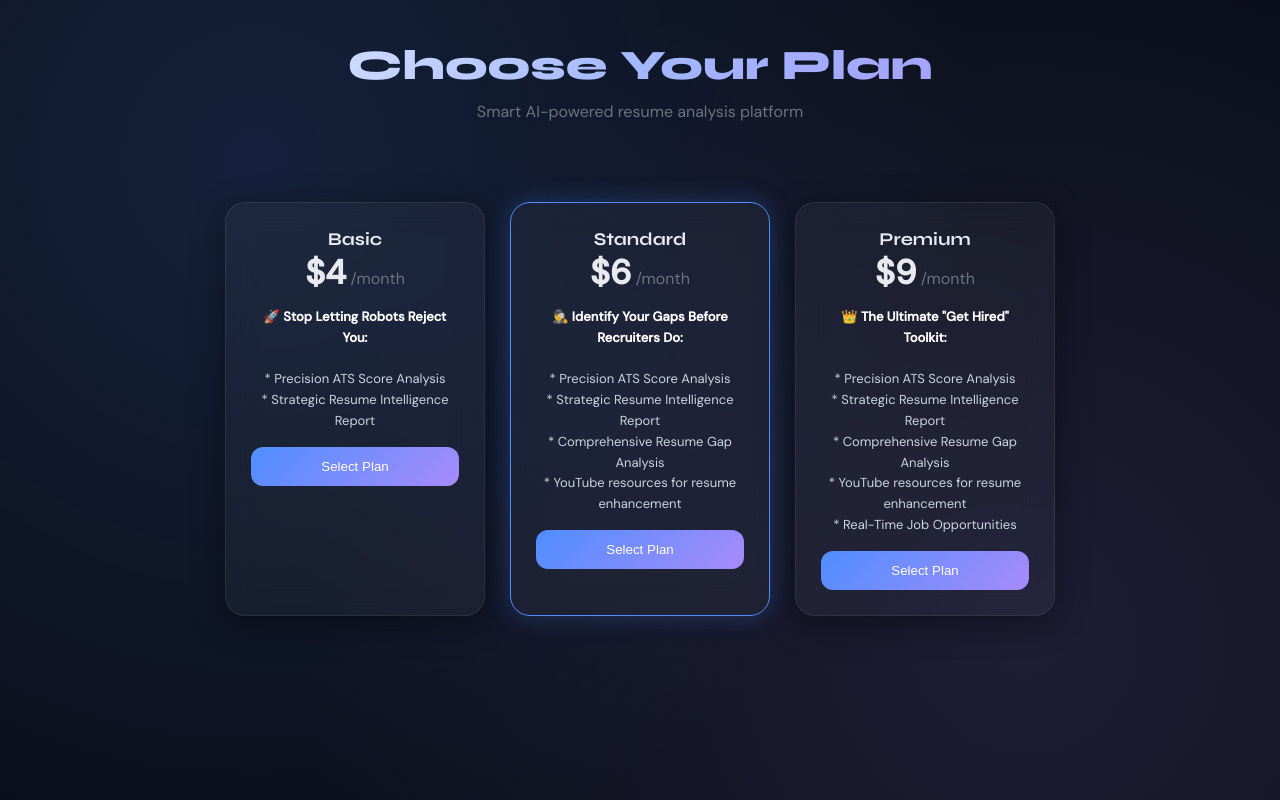
After one commit to SayliThukral/GenerativeAI-Agent-based-job-recommendation-system, a FastAPI app: page /pricing in a window 1280 px wide. The commit adds this page. Run offline with FastAPI, Linux system fonts and the light colour scheme.

Commit message:
Add pricing page and related styles; enhance dashboard and about page layouts; implement session management in main app

```diff
--- /dev/null
+++ b/Frontend/static/pricing.css
@@ -0,0 +1,189 @@
+:root {
+  --bg: #0b0f1a;
+  --surface: rgba(255,255,255,0.04);
+  --surface-hover: rgba(255,255,255,0.07);
+  --border: rgba(255,255,255,0.08);
+  --accent: #4f8eff;
+  --accent2: #a78bfa;
+  --accent3: #34d399;
+  --danger: #f87171;
+  --text: #e8eaf0;
+  --muted: #6b7280;
+  --card-shadow: 0 8px 32px rgba(0,0,0,0.4);
+}
+
+* {
+  margin: 0;
+  padding: 0;
+  box-sizing: border-box;
+}
+
+body {
+  font-family: 'DM Sans', sans-serif;
+  background: var(--bg);
+  color: var(--text);
+}
+
+/* BACKGROUND */
+body::before {
+  content:'';
+  position:fixed;
+  inset:0;
+  background:
+    radial-gradient(circle at 20% 20%, rgba(79,142,255,.15), transparent 60%),
+    radial-gradient(circle at 80% 80%, rgba(167,139,250,.12), transparent 60%);
+  z-index:0;
+}
+
+/* NAVIGATION WALA HISSA */
+.top-nav {
+  display: flex;
+  justify-content: space-between;
+  align-items: center;
+  max-width: 800px;
+  margin: 0 auto; /* Center karne ke liye */
+  padding: 40px 20px 0;
+  position: relative;
+  z-index: 10;
+}
+
+.back-link {
+  color: var(--muted);
+  text-decoration: none;
+  font-size: 14px;
+  transition: color 0.2s;
+}
+
+.back-link:hover {
+  color: var(--accent);
+}
+
+.pricing-link {
+  color: var(--accent2);
+  text-decoration: none;
+  font-weight: 600;
+  font-size: 14px;
+  transition: color 0.2s, text-shadow 0.2s;
+}
+
+.pricing-link:hover {
+  color: #fff;
+  text-shadow: 0 0 10px rgba(167,139,250,0.5);
+}
+
+/* HERO */
+.hero {
+  text-align:center;
+  padding:40px 20px 40px;
+  position:relative;
+  z-index:2;
+}
+
+.hero h1 {
+  font-family:'Syne',sans-serif;
+  font-size:42px;
+  font-weight:800;
+  background:linear-gradient(135deg,#fff,#a3b8ff,#a78bfa);
+  -webkit-background-clip:text;
+  -webkit-text-fill-color:transparent;
+}
+
+.hero p {
+  color:var(--muted);
+  margin-top:10px;
+}
+
+/* CARDS */
+.cards-wrapper {
+  display:flex;
+  justify-content:center;
+  gap:25px;
+  padding:40px;
+  flex-wrap:wrap;
+  position:relative;
+  z-index:2;
+}
+
+.card {
+  background:var(--surface);
+  border:1px solid var(--border);
+  backdrop-filter: blur(16px);
+  padding:25px;
+  width:260px;
+  border-radius:20px;
+  text-align:center;
+  box-shadow:var(--card-shadow);
+  transition:0.3s;
+}
+
+.card:hover {
+  transform:translateY(-5px);
+  background:var(--surface-hover);
+}
+
+.plan-title {
+  font-family:'Syne',sans-serif;
+  font-weight:700;
+  font-size:18px;
+}
+
+.price-amount {
+  font-size:34px;
+  font-weight:800;
+}
+
+.price-period {
+  color:var(--muted);
+}
+
+/* DESCRIPTION */
+.desc {
+  font-size:13px;
+  color:#cbd5e1;
+  margin-top:12px;
+  line-height:1.6;
+}
+
+.desc b {
+  color:white;
+}
+
+/* BUTTON */
+.btn {
+  background:linear-gradient(135deg,var(--accent),var(--accent2));
+  border:none;
+  color:white;
+  padding:12px;
+  width:100%;
+  border-radius:12px;
+  margin-top:15px;
+  cursor:pointer;
+  transition: transform 0.2s;
+}
+
+.btn:hover {
+  transform: translateY(-2px);
+}
+
+/* POPULAR */
+.popular {
+  border:1px solid var(--accent);
+  box-shadow:0 0 25px rgba(79,142,255,.25);
+}
+
+.top-nav .back-link,
+.top-nav .pricing-link {
+    font-family: 'Syne', sans-serif !important;
+    font-weight: 700 !important;
+    letter-spacing: 0.03em;
+}
+
+/* Hover effects */
+.top-nav .pricing-link:hover {
+    color: #fff;
+    text-shadow: 0 0 12px rgba(167, 139, 250, 0.6);
+}
+
+.top-nav .back-link:hover {
+    color: var(--accent);
+}
--- /dev/null
+++ b/Frontend/templates/pricing.html
@@ -0,0 +1,84 @@
+<!DOCTYPE html>
+<html lang="en">
+<head>
+  <meta charset="UTF-8">
+  <meta name="viewport" content="width=device-width, initial-scale=1.0"/>
+
+  <title>Pricing</title>
+
+  <!-- GOOGLE FONTS -->
+  <link href="https://fonts.googleapis.com/css2?family=Syne:wght@400;600;700;800&family=DM+Sans:wght@300;400;500&display=swap" rel="stylesheet">
+
+  <!-- CSS LINK -->
+  <link rel="stylesheet" href="{{ url_for('static', path='pricing.css') }}">
+</head>
+
+<body>
+
+  <div class="hero">
+    <h1>Choose Your Plan</h1>
+    <p>Smart AI-powered resume analysis platform</p>
+  </div>
+
+  <div class="cards-wrapper">
+
+    <!-- $4 -->
+    <div class="card">
+      <div class="plan-title">Basic</div>
+      <div class="price">
+        <span class="price-amount">$4</span>
+        <span class="price-period">/month</span>
+      </div>
+
+      <p class="desc">
+        🚀 <b>Stop Letting Robots Reject You:</b><br><br>
+        * Precision ATS Score Analysis<br>
+        * Strategic Resume Intelligence Report
+      </p>
+
+      <button class="btn">Select Plan</button>
+    </div>
+
+    <!-- $6 -->
+    <div class="card popular">
+      <div class="plan-title">Standard</div>
+      <div class="price">
+        <span class="price-amount">$6</span>
+        <span class="price-period">/month</span>
+      </div>
+
+      <p class="desc">
+        🕵️‍♂️ <b>Identify Your Gaps Before Recruiters Do:</b><br><br>
+        * Precision ATS Score Analysis<br>
+        * Strategic Resume Intelligence Report<br>
+        * Comprehensive Resume Gap Analysis<br>
+        * YouTube resources for resume enhancement
+      </p>
+
+      <button class="btn">Select Plan</button>
+    </div>
+
+    <!-- $9 -->
+    <div class="card">
+      <div class="plan-title">Premium</div>
+      <div class="price">
+        <span class="price-amount">$9</span>
+        <span class="price-period">/month</span>
+      </div>
+
+      <p class="desc">
+        👑 <b>The Ultimate "Get Hired" Toolkit:</b><br><br>
+        * Precision ATS Score Analysis<br>
+        * Strategic Resume Intelligence Report<br>
+        * Comprehensive Resume Gap Analysis<br>
+        * YouTube resources for resume enhancement<br>
+        * Real-Time Job Opportunities
+      </p>
+
+      <button class="btn">Select Plan</button>
+    </div>
+
+  </div>
+
+</body>
+</html>
--- a/main.py
+++ b/main.py
@@ -1,41 +1,45 @@
 import os
-from fastapi import FastAPI, File, UploadFile, Request,Form
+from fastapi import FastAPI, File, UploadFile, Request, Form
 from fastapi.staticfiles import StaticFiles
 from fastapi.templating import Jinja2Templates
 from src.app import Pipeline
-from database import create_table
+from database import create_table, get_db
+from starlette.middleware.sessions import SessionMiddleware
 from fastapi.responses import RedirectResponse
-from database import get_db
-from fastapi.templating import Jinja2Templates
-
 
 app = FastAPI()
-
+app.add_middleware(SessionMiddleware, secret_key="super-secret-key-change-this-later")
 create_table()
 
 # Create temp folder
 os.makedirs("temp", exist_ok=True)
 
 # Static folder (CSS + JS)
-app.mount("/static", StaticFiles(directory="frontend/static"), name="static")
+app.mount("/static", StaticFiles(directory="Frontend/static"), name="static")
 
 # Templates folder (HTML)
-templates = Jinja2Templates(directory="frontend/templates")
+templates = Jinja2Templates(directory="Frontend/templates")
 
-
-# Home route
 @app.get("/")
 def home():
-    return {"message": "Welcome to the Job recommendation system!"}
-
+    return RedirectResponse(url="/about", status_code=303)
 
 @app.get("/about")
 def about(request: Request):
-    return templates.TemplateResponse("about.html", {"request": request})
+    # Check karte hain ki user session mein hai ya nahi
+    is_logged_in = "user" in request.session
+
+    return templates.TemplateResponse("about.html", {
+        "request": request,
+        "is_logged_in": is_logged_in  # Ye flag hum HTML mein use karenge
+    })
 
 # Dashboard page
 @app.get("/dashboard")
 def dashboard(request: Request):
+    if "user" not in request.session:
+        return RedirectResponse("/login", status_code=303)
+
     return templates.TemplateResponse("dashboard.html", {"request": request})
 
 @app.get("/login")
@@ -44,6 +48,11 @@ def login_page(request: Request):
         "request": request,
         "messages": []
     })
+
+@app.get("/logout")
+def logout(request: Request):
+    request.session.clear() # This deletes the cookie!
+    return RedirectResponse(url="/login", status_code=303)
 
 @app.post("/login")
 def login(
@@ -59,6 +68,7 @@ def login(
     """, (email,)).fetchone()
 
     if user and user["password"] == password:
+        request.session["user"] = user["email"]
         return RedirectResponse("/dashboard", status_code=303)
     else:
         return templates.TemplateResponse("login.html", {
@@ -111,21 +121,28 @@ def signup(
             "messages": [("error", "Email already exists")]
         })
 
+@app.get("/pricing")
+def pricing(request: Request):
+    return templates.TemplateResponse("pricing.html", {"request": request})
+
 @app.get("/forgot-password")
 def forgot_password(request: Request):
     messages = []
     return templates.TemplateResponse("forgot_password.html", {"request": request, "messages": messages})
 
-
-
 # Upload API
+# Add 'request: Request' to the parameters so we can check the session
 @app.post("/upload")
 async def upload_files(
+    request: Request,
     resume: UploadFile = File(...),
     jd: UploadFile = File(...)
 ):
+    # 1. Check if user is actually logged in before processing!
+    if "user" not in request.session:
+        return {"error": "Unauthorized access. Please login first."}
+
     try:
-
         # Save Resume
         resume_path = f"temp/{resume.filename}"
         with open(resume_path, "wb") as buffer:
@@ -139,21 +156,17 @@ async def upload_files(
         # Run Pipeline
         pipeline = Pipeline()
         result = await pipeline.process_resume(resume_path, jd_path)
-        result["message"] = "Resume uploaded successfully"
-        print(result)
 
+        # Keep the exact return dictionary you had before
         return {
             "message": "Resume uploaded successfully",
             "ats_score": result.get("ats_score"),
-
-            # --- ADD THESE MISSING KEYS ---
             "skills_match_percentage": result.get("skills_match_percentage"),
             "experience_match_percentage": result.get("experience_match_percentage"),
             "education_match_percentage": result.get("education_match_percentage"),
             "matched_skills": result.get("matched_skills"),
             "analysis": result.get("analysis"),
             "gap_analysis": result.get("gap_analysis"),
-
             "mismatched_items": result.get("mismatched_items"),
             "youtube_recommendations": result.get("youtube_recommendations"),
             "job_recommendations": result.get("job_recommendations")
--- a/src/app.py
+++ b/src/app.py
@@ -71,6 +71,7 @@ class Pipeline:
 
             # ── 2. Parse CV + JD into structured data ─────────────────────────
             cv_items = await self.ats_service.extract_cv_items(cv_text)
+            print("CV ITEMS:", cv_items)
             jd_items = await self.ats_service.extract_jd_items(jd_text)
 
             # ── 3. Extract domain (used in stages 4 + 5) ──────────────────────
@@ -145,7 +146,8 @@ class Pipeline:
             )
 
             skills = ats_score.get("matched_skills", [])
-            experience = ats_score.get("gap_analysis", {}).get("experience", [])
+            #experience = ats_score.get("gap_analysis", {}).get("experience", [])
+            experience = ats_score.get("Experience", [])
 
             job_recommendations = get_job_recommendations(domain, skills, experience)
 
```
Also changed, not shown: Frontend/static/style.css (+21 -0 lines), Frontend/templates/about.html (+60 -7 lines), Frontend/templates/dashboard.html (+5 -10 lines), src/services/prompts/ats_score_prompt.py (+46 -35 lines), users.db.
